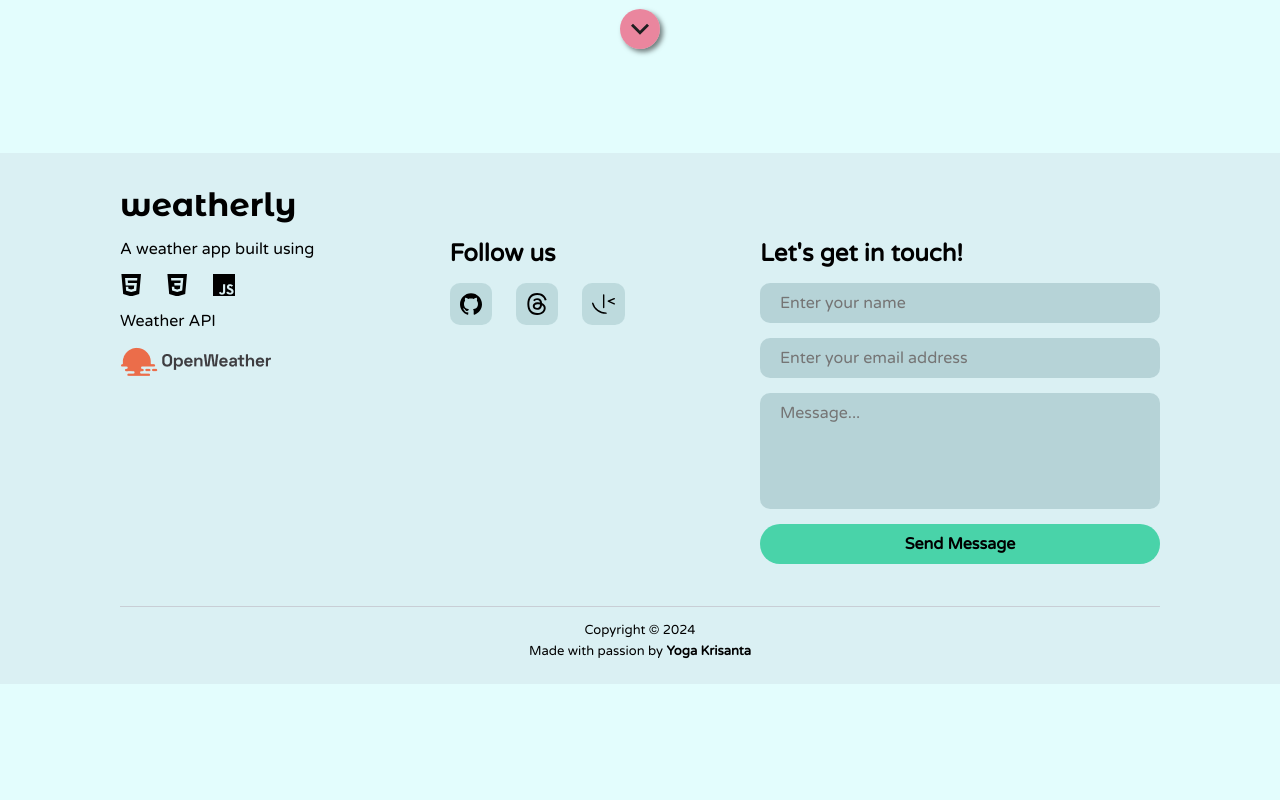
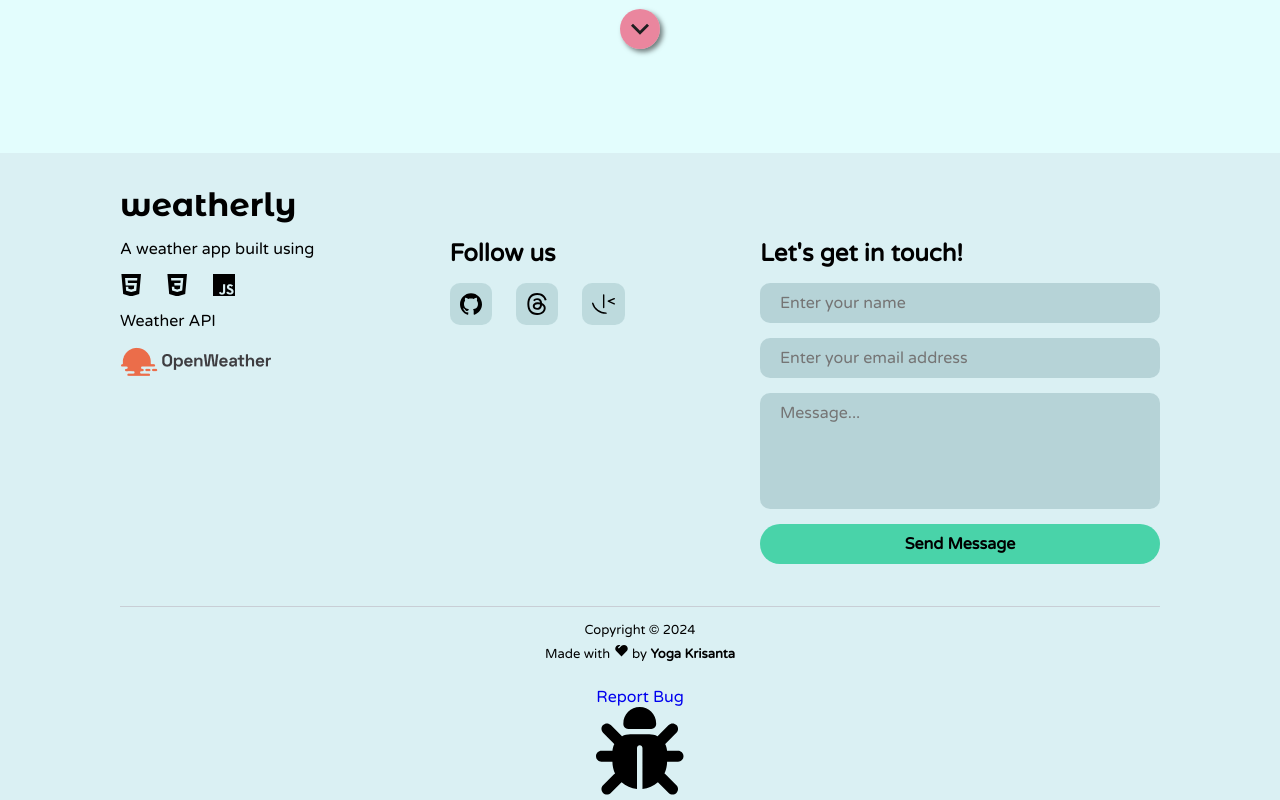
Before and after one commit to yogskr/weatherly, a plain HTML site: page index.html in a window 1280 px wide. Shown: the part 729-1529 px from the top of the page. Before the commit the page ends 1413 px from the top, so only its background shows below. Drawn offline with nearby package versions, Linux system fonts and the light colour scheme.

Commit message:
Feat: added the bug report element

```diff
--- a/index.html
+++ b/index.html
@@ -314,8 +314,33 @@
       </div>
       <div class="copyright">
         <p>Copyright &copy <span class="copyright-text">2024</span></p>
-        <p>Made with passion by <span class="dev">Yoga Krisanta</span></p>
+        <p>
+          Made with
+          <svg
+            xmlns="http://www.w3.org/2000/svg"
+            viewBox="0 0 24 24"
+            width="15px">
+            <path
+              d="M20.2426 4.75736C22.5053 7.02472 22.583 10.637 20.4786 12.993L11.9999 21.485L3.52138 12.993C1.41705 10.637 1.49571 7.01901 3.75736 4.75736C5.51545 2.99926 8.09315 2.56029 10.2605 3.44044L6.34315 7.35843L7.75736 8.77264L12 4.53L11.9872 4.51617C11.9918 4.52028 11.9964 4.5244 12.001 4.52853C14.35 2.42 17.98 2.49 20.2426 4.75736Z"></path>
+          </svg>
+          by <span class="dev">Yoga Krisanta</span>
+        </p>
       </div>
+      <!-- Report bug -->
+      <a
+        class="report-bug"
+        href="https://github.com/yogskr/weatherly/issues"
+        target="_blank">
+        <p class="report-bug-text">Report Bug</p>
+        <svg
+          class="report-bug-image"
+          xmlns="http://www.w3.org/2000/svg"
+          viewBox="0 0 512 512">
+          <!--!Font Awesome Free 6.5.1 by @fontawesome - https://fontawesome.com License - https://fontawesome.com/license/free Copyright 2024 Fonticons, Inc.-->
+          <path
+            d="M256 0c53 0 96 43 96 96v3.6c0 15.7-12.7 28.4-28.4 28.4H188.4c-15.7 0-28.4-12.7-28.4-28.4V96c0-53 43-96 96-96zM41.4 105.4c12.5-12.5 32.8-12.5 45.3 0l64 64c.7 .7 1.3 1.4 1.9 2.1c14.2-7.3 30.4-11.4 47.5-11.4H312c17.1 0 33.2 4.1 47.5 11.4c.6-.7 1.2-1.4 1.9-2.1l64-64c12.5-12.5 32.8-12.5 45.3 0s12.5 32.8 0 45.3l-64 64c-.7 .7-1.4 1.3-2.1 1.9c6.2 12 10.1 25.3 11.1 39.5H480c17.7 0 32 14.3 32 32s-14.3 32-32 32H416c0 24.6-5.5 47.8-15.4 68.6c2.2 1.3 4.2 2.9 6 4.8l64 64c12.5 12.5 12.5 32.8 0 45.3s-32.8 12.5-45.3 0l-63.1-63.1c-24.5 21.8-55.8 36.2-90.3 39.6V240c0-8.8-7.2-16-16-16s-16 7.2-16 16V479.2c-34.5-3.4-65.8-17.8-90.3-39.6L86.6 502.6c-12.5 12.5-32.8 12.5-45.3 0s-12.5-32.8 0-45.3l64-64c1.9-1.9 3.9-3.4 6-4.8C101.5 367.8 96 344.6 96 320H32c-17.7 0-32-14.3-32-32s14.3-32 32-32H96.3c1.1-14.1 5-27.5 11.1-39.5c-.7-.6-1.4-1.2-2.1-1.9l-64-64c-12.5-12.5-12.5-32.8 0-45.3z" />
+        </svg>
+      </a>
     </footer>
   </body>
   <!-- Script -->
```
